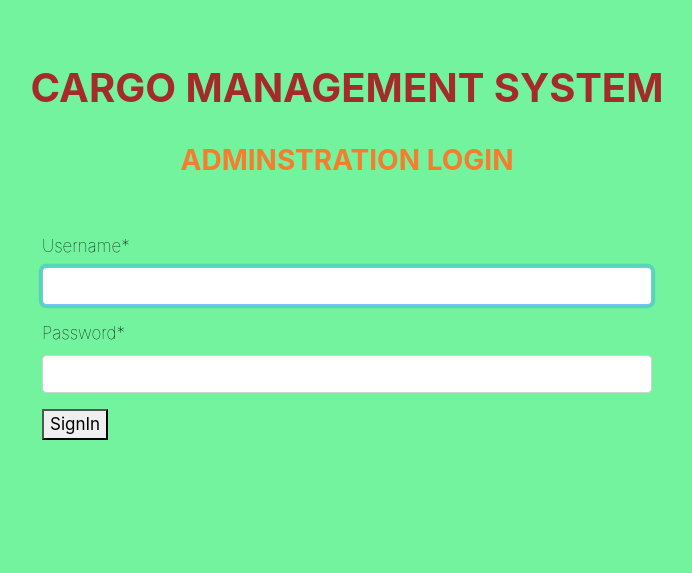
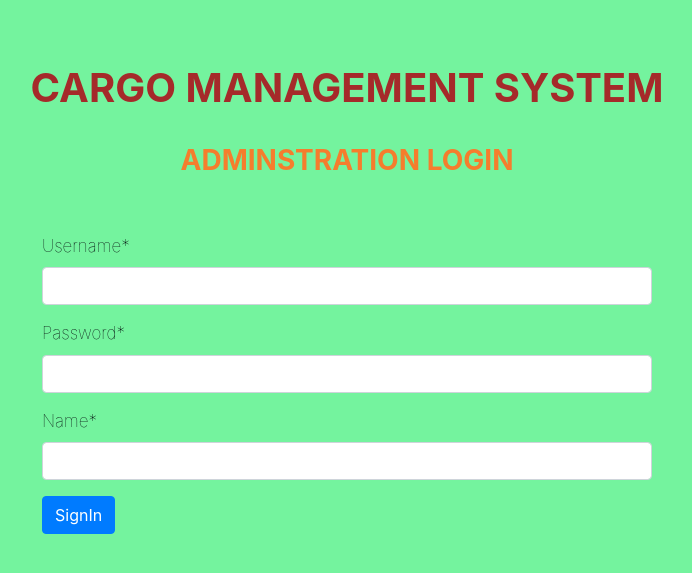
Before and after one commit to code-art7/project, a Django app: page / in a window 1280 px wide. Shown: the top 573 px of the page, without its empty margins (293-985 px from the left). Run offline with Django 3.2, Linux system fonts and the light colour scheme; parts of the project's set-up code (start-up, migrations or seed data) failed here and were passed over; some libraries are stand-ins or nearby versions.

Commit message:
Guru's Register + Login page

```diff
--- a/cargo_management_system/cargo_management_system/urls.py
+++ b/cargo_management_system/cargo_management_system/urls.py
@@ -21,8 +21,8 @@ from django.contrib.auth import views as auth_views
 
 urlpatterns = [
     path('admin', admin.site.urls),
-    url('', views.home, name="home"),
-
-    #url(r'^registerUser/', views.registerUser, name="registerUser"),
+    url('', views.login, name="login"),
+    url(r'home', views.home, name="home"),
+    url(r'^registerUser/', views.registerUser, name="registerUser"),
     #url(r'^signin_v/',views.signin, name="signin"),
 ]
--- a/cargo_management_system/cargoms/forms.py
+++ b/cargo_management_system/cargoms/forms.py
@@ -1,8 +1,28 @@
 from django import forms
 from .models import admin_login
+from django.contrib.auth.forms import UserCreationForm,AuthenticationForm
+from django.contrib.auth.models import User
 
 class login(forms.ModelForm):
     password = forms.CharField(widget=forms.PasswordInput())
     class Meta:
         model = admin_login
         fields = ['log_id','name','password']
+
+class SignUpForm(UserCreationForm):
+    full_name = forms.CharField(max_length=100)
+    username = forms.CharField(max_length=100)
+    email = forms.EmailField(max_length=150)
+    permissionId = forms.CharField(max_length=6)
+
+    class Meta:
+        model = User
+        fields = ('full_name', 'username',  'email', 'permissionId')
+
+class SignInForm(AuthenticationForm):
+    username = forms.CharField(max_length=100)
+    Name = forms.CharField(max_length=100)
+
+    class meta:
+        model : User
+        feilds = ('name', 'username', 'password')
--- a/cargo_management_system/cargoms/templates/base.html
+++ b/cargo_management_system/cargoms/templates/base.html
@@ -19,7 +19,12 @@
         <h1 class="cms" align="center"> <b>CARGO MANAGEMENT SYSTEM</b></h1>
         <br>
         {% block content %}
+        {% endblock %}
 
+        {% block content1 %}
+        {% endblock %}
+
+        {% block content2 %}
         {% endblock %}
     </body>
 </html>
--- a/cargo_management_system/cargoms/templates/login.html
+++ b/cargo_management_system/cargoms/templates/login.html
@@ -4,11 +4,11 @@
 <h3 align="center" style="color: rgb(245, 125, 45);"><B> ADMINSTRATION LOGIN</B></h3>
 <br>
 <br>
-    <form method="POST" action="/signin_v/" class="d-flex justify-content-center" >
+    <form method="POST" class="d-flex justify-content-center" >
       {% csrf_token %}
       <div class="col-6">
       {{ signinform | crispy }}
-      <button type="submit">SignIn</button>
+      <button type="submit" class="btn btn-primary" >SignIn</button>
     </div>
     </form>
 
--- a/cargo_management_system/cargoms/views.py
+++ b/cargo_management_system/cargoms/views.py
@@ -1,8 +1,15 @@
-from django.shortcuts import render
-from django.contrib.auth import views as auth_views
-from django.contrib.auth.forms import AuthenticationForm
-from .forms import login
+from django.shortcuts import render, HttpResponse, redirect
+from django.contrib.auth import authenticate
+from django.contrib.auth.forms import AuthenticationForm, UserCreationForm
+from .forms import SignUpForm, SignInForm
+
+def login(request):
+     form = SignInForm()
+     return render(request, 'login.html', { 'signinform' : form })
+
+def registerUser(request):
+     form = SignUpForm()
+     return render(request, 'registerUser.html', { 'registrationform': form })
 
 def home(request):
-     form = AuthenticationForm()
-     return render(request, 'login.html', { 'signinform' : form })
+     return render(request, 'home.html')
```
Also changed, not shown: cargo_management_system/cargoms/templates/home.html (added, +8 -0 lines), cargo_management_system/cargoms/templates/registerUser.html (+7 -4 lines).
